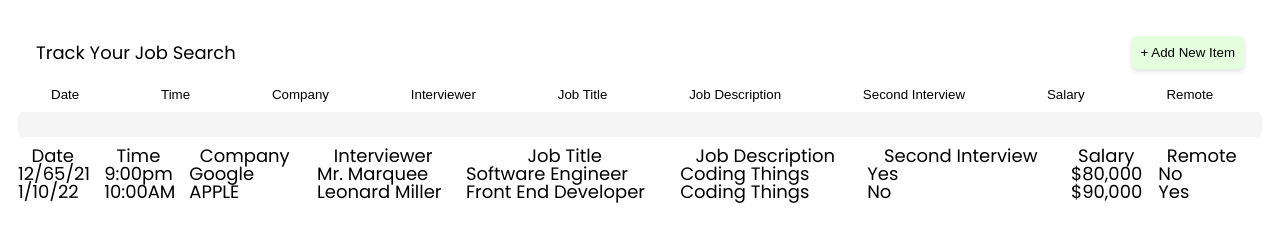
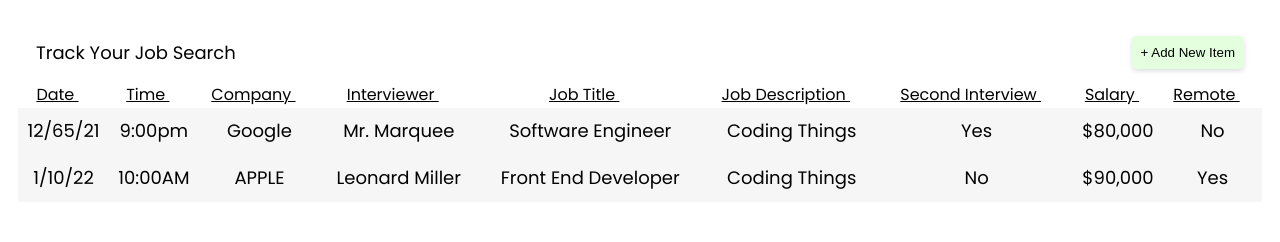
Before and after one commit to spell-landon/application-tracker, a plain HTML site: page index.html in a window 1280 px wide. Drawn offline with Linux system fonts and the light colour scheme.

Commit message:
Add table to html. Starting on .js

```diff
--- a/css/style.css
+++ b/css/style.css
@@ -93,18 +93,22 @@ header {
   justify-content: center;
   margin-top: 1rem;
 }
-#modal-textbox > .submit-form > #create-button-modal {
+
+#modal-textbox > #create-button-modal {
+  width: 250px;
   background-color: #e3ffde;
   border: none;
   box-shadow: 0px 2px 5px 0px #dedede;
   cursor: pointer;
   border-radius: 5px;
   padding: 1rem;
+  margin: 0 auto;
+  margin-top: 30px;
 }
-#modal-textbox > .submit-form > #create-button-modal:hover {
+#modal-textbox > #create-button-modal:hover {
   background-color: #cefdc6;
 }
-#modal-textbox > .submit-form > #create-button-modal:active {
+#modal-textbox > #create-button-modal:active {
   background-color: #daffd3;
 }
 .modal-top-section {
@@ -179,6 +183,9 @@ header {
 /* TABLE HEADING ACTIONS */
 thead > tr > th {
   cursor: pointer;
+  font-size: 16px;
+  padding-bottom: 5px;
+  text-decoration: underline;
 }
 thead > tr > th > i {
   font-size: 12px;
@@ -189,3 +196,12 @@ thead > tr > th > i {
 thead > tr > th:hover i {
   opacity: 1;
 }
+tbody > tr {
+  border-radius: 10px;
+  background-color: #f6f6f6;
+}
+tbody > tr > td {
+  padding: 0.8rem 0;
+  vertical-align: bottom;
+  text-align: center;
+}
--- a/index.html
+++ b/index.html
@@ -28,7 +28,7 @@
       <h1>Track Your Job Search</h1>
       <button class="new-item" id="add-new-item">+ Add New Item</button>
     </header>
-    <!-- Filter Label Section -->
+    <!-- Filter Label Section
     <div class="label-container">
       <div class="filter-labels">
         <button class="filter-date">Date <i class="fas fa-filter"></i></button>
@@ -55,7 +55,7 @@
           Remote <i class="fas fa-filter"></i>
         </button>
       </div>
-    </div>
+    </div> -->
     <!-- Add New Item Modal -->
     <div class="hidden" id="modal">
       <div id="modal-textbox">
@@ -66,7 +66,7 @@
         <form class="job-inputs">
           <!-- DATE -->
           <label for="input-date" class="date">Interview Date: </label>
-          <input type="date" id="input-date" required />
+          <input type="date" id="input-date" required autofocus />
 
           <!-- TIME -->
           <label for="input-time" class="time">Interview Time: </label>
@@ -140,13 +140,18 @@
             </div>
           </div>
         </form>
-        <div class="submit-form">
-          <button id="create-button-modal">Create New Job Search Item</button>
-        </div>
+
+          <button type="submit" id="create-button-modal">Create New Job Search Item</button>
+
       </div>
     </div>
     <main>
+      <!-- <div class="added-item-in-table"></div>
       <div class="added-item-in-table"></div>
+      <div class="added-item-in-table"></div>
+      <div class="added-item-in-table"></div>
+      <div class="added-item-in-table"></div>
+      <div class="added-item-in-table"></div> -->
       <table class="table-sortable">
         <thead>
           <tr>
@@ -163,15 +168,15 @@
         </thead>
         <tbody>
           <tr>
-            <td>12/65/21</td>
-            <td>9:00pm</td>
-            <td>Google</td>
-            <td>Mr. Marquee</td>
-            <td>Software Engineer</td>
-            <td>Coding Things</td>
-            <td>Yes</td>
-            <td>$80,000</td>
-            <td>No</td>
+            <td id="td-date">12/65/21</td>
+            <td id="td-time">9:00pm</td>
+            <td id="td-company">Google</td>
+            <td id="td-interviewer">Mr. Marquee</td>
+            <td id="td-job-title">Software Engineer</td>
+            <td id="td-job-description">Coding Things</td>
+            <td id="td-second-interview">Yes</td>
+            <td id="td-salary">$80,000</td>
+            <td id="td-remote">No</td>
           </tr>
           <tr>
             <td>1/10/22</td>
@@ -187,7 +192,8 @@
         </tbody>
       </table>
     </main>
-
+<!-- ADD "POSITION FILLED" BUTTON AND GREY OUT THE ITEM -->
+<!-- ADD "EDIT" BUTTON TO EDIT THE ITEM -->
     <script src="./script.js"></script>
   </body>
 </html>
--- a/script.js
+++ b/script.js
@@ -3,20 +3,24 @@ const newItem = document.querySelector('#add-new-item');
 const modalEl = document.querySelector('#modal');
 const closeNewItem = document.querySelector('.close');
 const createJobSearchBtn = document.querySelector('#create-button-modal');
+const formEl = document.querySelector('.job-inputs');
+// Table elements
+const tableDate = document.querySelector('#td-date');
+
 
 // Event Handlers
-const addNewJob = () => {
+const openAddNewItemModal = () => {
   // modalEl.style.display = 'block'
   modalEl.classList.remove('show-modal');
   modalEl.classList.add('show-modal');
 };
-const closeNewJob = () => {
+const closeNewJobModal = () => {
   //   modalEl.style.display = 'none';
   modalEl.classList.remove('show-modal');
 };
 
 // Event Listeners
-newItem.addEventListener('click', addNewJob);
-closeNewItem.addEventListener('click', closeNewJob);
-// modalEl.addEventListener('click', closeNewJob);
-createJobSearchBtn.addEventListener('click', closeNewJob);
+newItem.addEventListener('click', openAddNewItemModal); // Opens the modal when clicked
+closeNewItem.addEventListener('click', closeNewJobModal); // Closes the modal when the 'X' is clicked
+createJobSearchBtn.addEventListener('click', closeNewJobModal); // Closes the modal when the 'Create New Job' button is clicked
+formEl.addEventListener('submit', closeNewJobModal); // Submits the form from the modal when every input is filled out and the 'Create' button is submitted with the "Enter" key from keyboard
```
